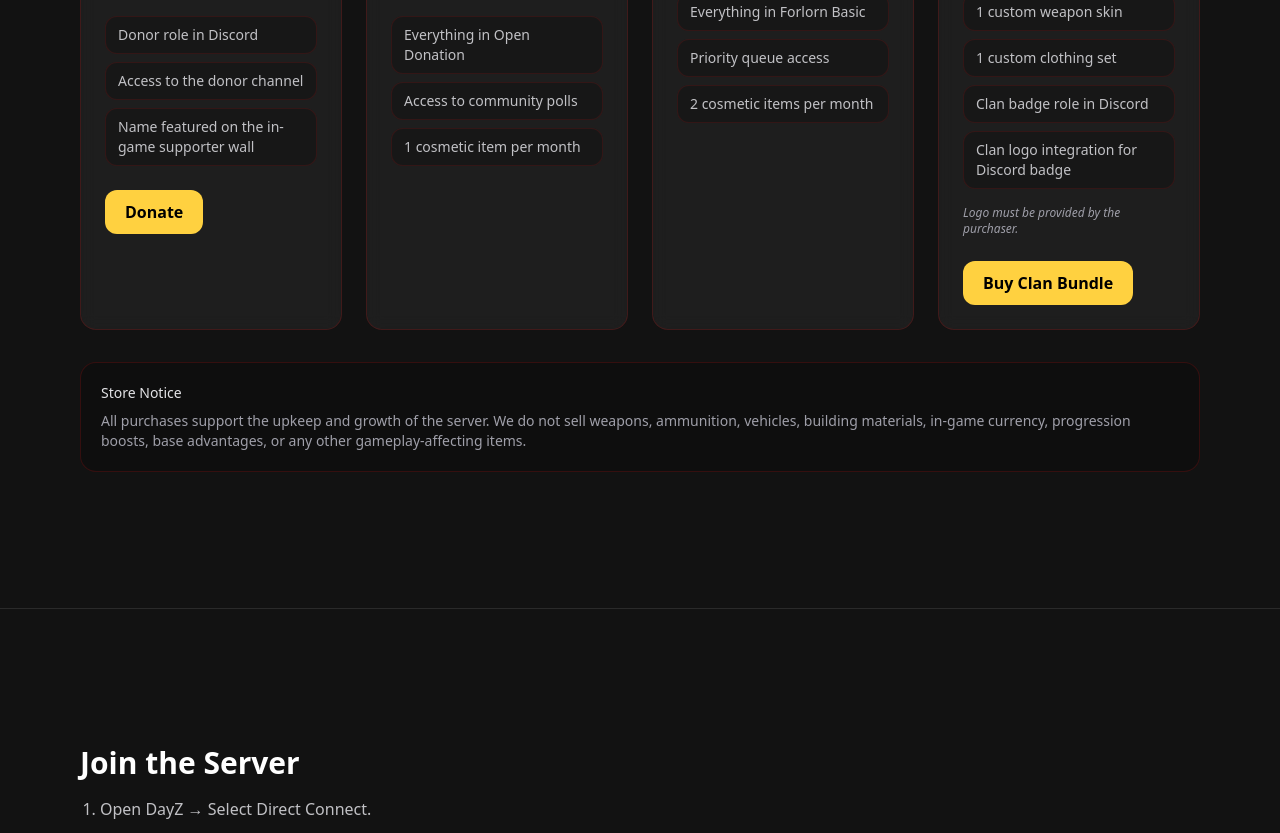
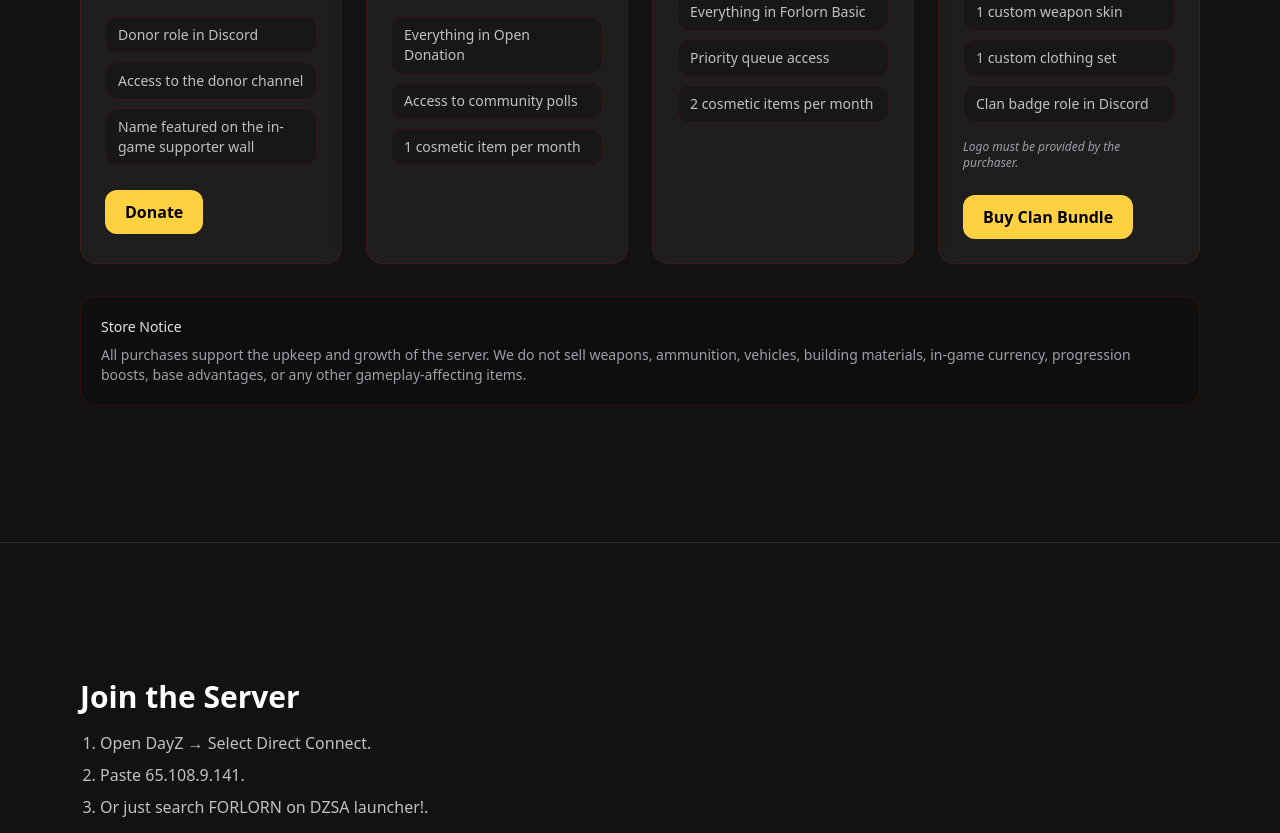
Before and after one commit to code-by-luis/forlorn-site, a Next.js app: page / in a window 1280 px wide. Shown: the part 4320-5153 px from the top of the page. Built offline with nearby package versions, Linux system fonts and the light colour scheme.

Commit message:
updates to store

```diff
--- a/app/page.tsx
+++ b/app/page.tsx
@@ -509,8 +509,7 @@ const SUPPORT_TIERS = [
     includes: [
       "1 custom weapon skin",
       "1 custom clothing set",
-      "Clan badge role in Discord",
-      "Clan logo integration for Discord badge",
+      "Clan badge role in Discord"
     ],
     note: "Logo must be provided by the purchaser.",
     linkHref: PAYPAL_CLAN_BUNDLE_URL,
```
